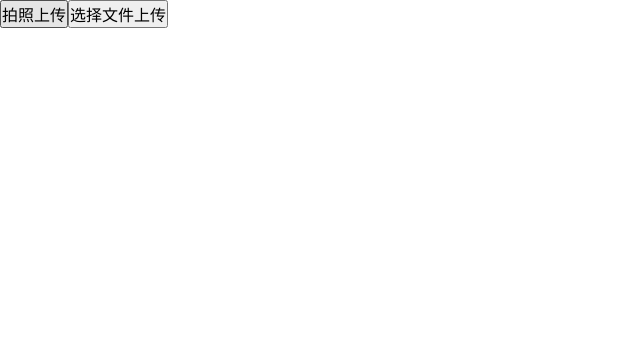
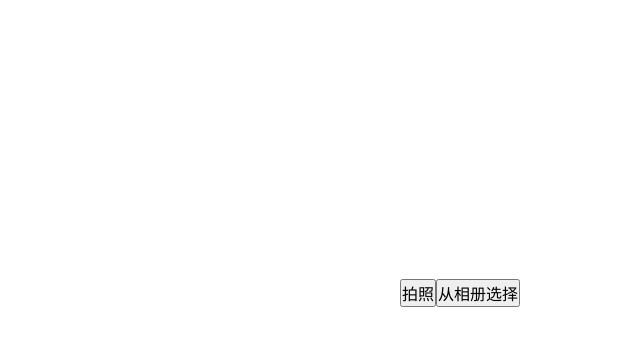
Before and after one commit to atlfsj/tomato-identify, a Vue app: page /#/identify in a window 1280 px wide. Shown: the top 346 px of the page, without its empty margins (0-640 px from the left). Built offline with nearby package versions, Linux system fonts and the light colour scheme.

Commit message:
修复User页面el-row组件库带来的css问题，测试拍照和直接选择图片上传功能（上一版测试可用）

```diff
--- /dev/null
+++ b/src/components/Camera.vue
@@ -0,0 +1,76 @@
+<template>
+    <div>
+        <video ref="video" :autoplay="true" width="400" height="300" muted></video>
+        <canvas ref="canvas" style="display: none;" width="400" height="300"></canvas>
+        <button @click="capturePhoto">拍照</button>
+        <button @click="selectImageFromGallery">从相册选择</button>
+        <img :src="selectedImage" v-if="selectedImage" style="width: 100%; max-height: 300px;">
+    </div>
+</template>
+
+<script>
+import { ref } from 'vue';
+
+export default {
+    setup() {
+        const selectedImage = ref('');
+        const videoStream = ref(null);
+        const video = ref(null);
+        const canvas = ref(null);
+
+        const capturePhoto = async () => {
+            try {
+                const constraints = { video: true };
+                videoStream.value = await navigator.mediaDevices.getUserMedia(constraints);
+                video.value.srcObject = videoStream.value;
+                video.value.play();
+            } catch (error) {
+                console.error('无法访问摄像头:', error);
+                alert('无法访问摄像头，请确保已经授权');
+            }
+        };
+
+        const selectImageFromGallery = () => {
+            const input = document.createElement('input');
+            input.type = 'file';
+            input.accept = 'image/*';
+            input.capture = 'camera';
+            input.onchange = (event) => {
+                const file = event.target.files[0];
+                const reader = new FileReader();
+                reader.onload = () => {
+                    selectedImage.value = reader.result;
+                    console.log('已选择图片:', selectedImage.value);
+                };
+                reader.readAsDataURL(file);
+            };
+            input.click();
+        };
+
+        const takeSnapshot = async () => {
+            const context = canvas.value.getContext('2d');
+            canvas.value.width = video.value.videoWidth;
+            canvas.value.height = video.value.videoHeight;
+            context.drawImage(video.value, 0, 0, canvas.value.width, canvas.value.height);
+            selectedImage.value = canvas.value.toDataURL('image/jpeg');
+            console.log('拍照完成:', selectedImage.value);
+            // 关闭摄像头
+            if (videoStream.value) {
+                videoStream.value.getTracks().forEach(track => track.stop());
+            }
+            // 在这里添加上传图片的逻辑
+            // 例如：
+            // await uploadImage(selectedImage.value);
+        };
+
+        return {
+            selectedImage,
+            video,
+            canvas,
+            capturePhoto,
+            selectImageFromGallery,
+            takeSnapshot
+        };
+    }
+};
+</script>
--- a/src/components/CameraUpload.vue
+++ b/src/components/CameraUpload.vue
@@ -6,9 +6,14 @@
             <!-- 展示上传结果 -->
             <div v-if="uploadResult" class="result">
                 <p>种类: {{ uploadResult.class }}</p>
-                <p>概率: {{ uploadResult.probability }}</p>
+                <br>
+                <p>可信度: {{ uploadResult.probability }}</p>
+                <br>
                 <p>治疗方法：{{ uploadResult.zhiliao }}</p>
             </div>
+        </div>
+        <div v-if="uploadResult" class="ai">
+            <button>点击询问ai语音专家建议</button>
         </div>
     </div>
 </template>
--- a/src/components/Identify.vue
+++ b/src/components/Identify.vue
@@ -1,20 +1,23 @@
 <template>
     <div>
-        <button @click="capturePhoto">拍照上传</button>
+        <!-- <button @click="capturePhoto">拍照上传</button>
         <button @click="selectFile">选择文件上传</button>
-        <!-- 使用 CameraUpload 组件 -->
-        <CameraUpload v-if="showCamera || showFileInput" @imageCaptured="handleImageCaptured"
-            @fileSelected="handleFileSelected" />
+        <!-- 使用 CameraUpload 组件
+        <CameraUpload v-if="showCamera" />
+        <FileUpload v-if="showFileInput" /> -->
+        <Camera />
     </div>
 </template>
 
 <script>
+import Camera from '../components/Camera.vue';
 import CameraUpload from '../components/CameraUpload.vue';
 import { ref } from 'vue';
 
 export default {
     components: {
-        CameraUpload
+        CameraUpload,
+        Camera
     },
     setup() {
         const showCamera = ref(false);
@@ -23,7 +26,6 @@ export default {
         const capturePhoto = () => {
             // 点击按钮后显示相机拍照组件
             showCamera.value = true;
-            showFileInput.value = false;
         };
 
         const selectFile = () => {
--- a/src/views/User.vue
+++ b/src/views/User.vue
@@ -20,6 +20,12 @@
                             <Icons1 iconName="wenda" text="专家问答" :iconSize="iconSize" />
                             <Icons1 iconName="chengjiu" text="识别成就" :iconSize="iconSize" />
                             <Icons1 iconName="shoucangjia" text="收藏夹" :iconSize="iconSize" />
+                            <!-- 占位用，解决el-row组件不满5个icons影响css的问题 -->
+                            <el-col class="false" :span="6">
+                                <svg class="icon" aria-hidden="true" :style="{ width: iconSize, height: iconSize }">
+                                    <use xlink:href=""></use>
+                                </svg>
+                            </el-col>
                         </el-row>
                     </div>
                 </div>
@@ -112,8 +118,9 @@ export default {
     border-radius: 8px;
     background: #ffffff;
 
-    .wdfw {
-        margin-left: -15px;
+    .false {
+        height: 0;
+
     }
 }
 
@@ -135,7 +142,6 @@ export default {
     display: flex;
     text-align: center;
     margin: 10px;
-
 }
 
 .el-row:last-child {
```
Also changed, not shown: 5 other files (tests, documents, lock files or other folders).
